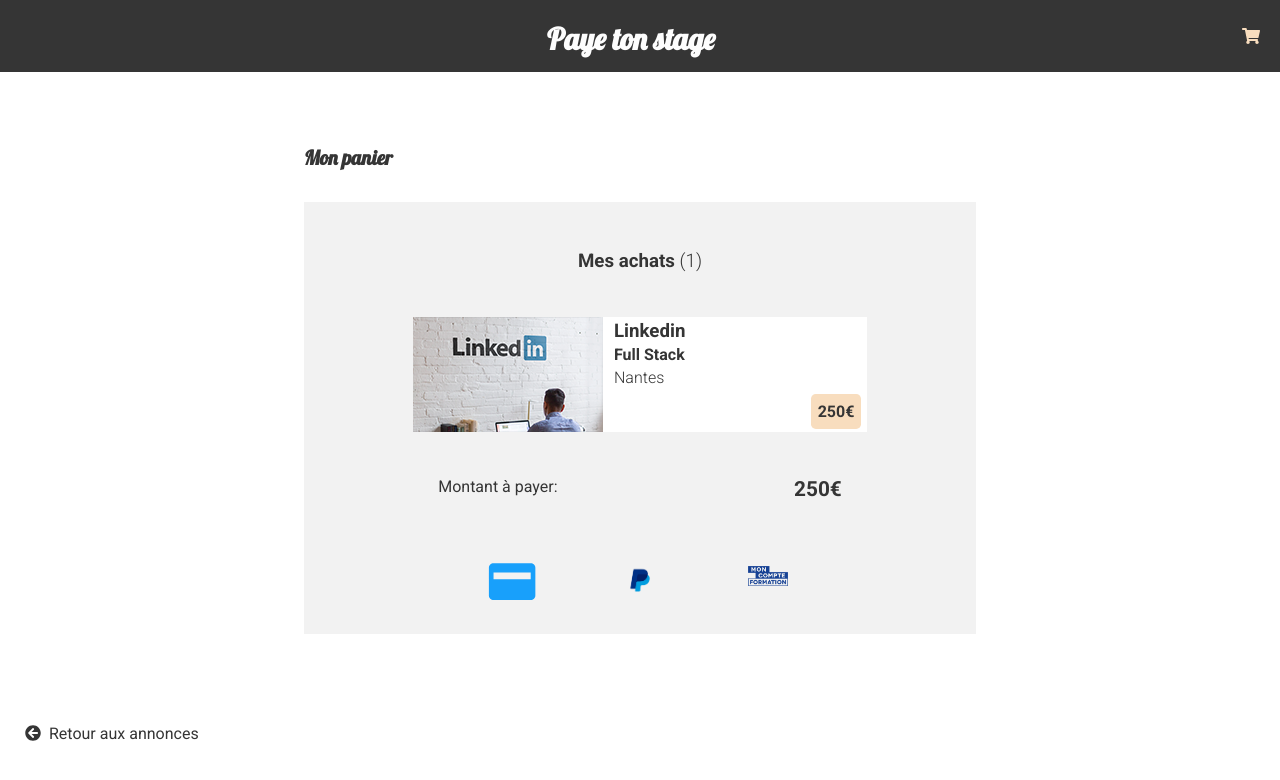
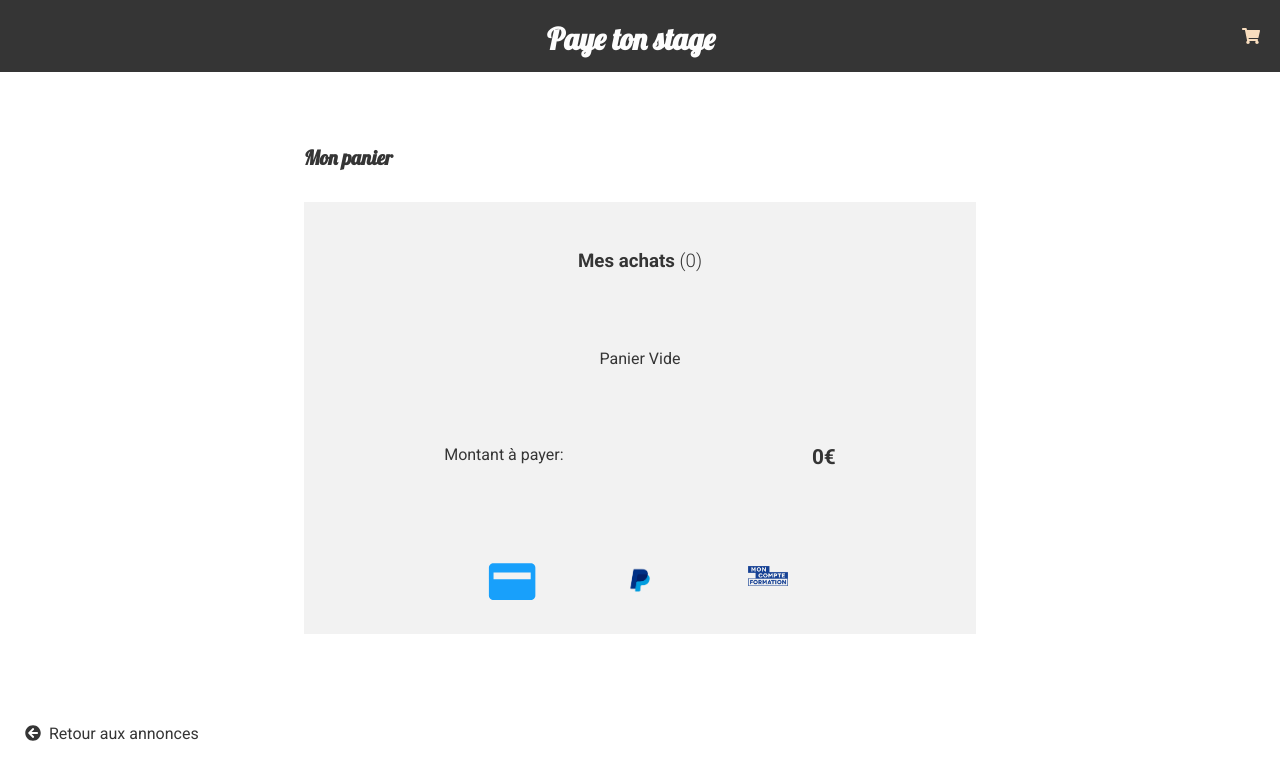
Before and after one commit to nicholas570/Hackathon_SEO, a React (Create React App) app: page /panier in a window 1280 px wide. Shown: the top 780 px of the page. Built offline with nearby package versions, Linux system fonts and the light colour scheme.

Commit message:
init notif basket

```diff
--- a/src/component/layouts/Details.layout.jsx
+++ b/src/component/layouts/Details.layout.jsx
@@ -1,14 +1,17 @@
-import React from 'react';
+import React, { useContext } from 'react';
 import PropTypes from 'prop-types';
 import { Link } from 'react-router-dom';
 import { FontAwesomeIcon } from '@fortawesome/react-fontawesome';
 import { faShoppingCart } from '@fortawesome/free-solid-svg-icons';
 
 import Return from '../common/Return';
+import Notif from '../common/notif/Notif';
+import { AnnonceContext } from '../../Context/AnnonceContext';
 
 import style from '../../css/HeaderAndFooter.module.css';
 
 function DetailsLayout({ children }) {
+  const { annonce } = useContext(AnnonceContext);
   return (
     <>
       <header className={style.header}>
@@ -20,6 +23,7 @@ function DetailsLayout({ children }) {
             }}
             icon={faShoppingCart}
           />
+          {annonce.length > 0 && <Notif length={annonce.length} />}
         </Link>
       </header>
       <section className={style.container}>{children}</section>
--- a/src/component/layouts/Header.layout.jsx
+++ b/src/component/layouts/Header.layout.jsx
@@ -1,12 +1,16 @@
-import React from 'react';
+import React, { useContext } from 'react';
 import PropTypes from 'prop-types';
 import { Link } from 'react-router-dom';
 import { FontAwesomeIcon } from '@fortawesome/react-fontawesome';
 import { faShoppingCart } from '@fortawesome/free-solid-svg-icons';
 
+import Notif from '../common/notif/Notif';
+import { AnnonceContext } from '../../Context/AnnonceContext';
+
 import style from '../../css/HeaderAndFooter.module.css';
 
 function HeaderLayout({ children }) {
+  const { annonce } = useContext(AnnonceContext);
   return (
     <>
       <header className={style.header}>
@@ -18,6 +22,7 @@ function HeaderLayout({ children }) {
             }}
             icon={faShoppingCart}
           />
+          {annonce.length > 0 && <Notif length={annonce.length} />}
         </Link>
       </header>
       <div className={style.container}>{children}</div>
--- a/src/component/payement/AnnoucementCard/AnnoucementCard.jsx
+++ b/src/component/payement/AnnoucementCard/AnnoucementCard.jsx
@@ -12,14 +12,18 @@ const AnnoucementCard = ({
 }) => {
   return (
     <div className={style.CardLayout}>
-      <img src={logo_small} alt={`logo ${name}`} />
+      <img
+        className={style.pictureCompany}
+        src={logo_small}
+        alt={`logo ${name}`}
+      />
       <section className={style.descriptionCard}>
         <div className={style.decriptionCard}>
           <h3 className={style.company}>{name}</h3>
           <h4 className={style.expert}>{expertise}</h4>
           <p className={style.location}>{localisation}</p>
         </div>
-        <p className={style.price}>{prix}</p>
+        <p className={style.price}>{`${prix}€`}</p>
       </section>
     </div>
   );
--- a/src/component/payement/AnnoucementCard/AnnoucementCard.module.css
+++ b/src/component/payement/AnnoucementCard/AnnoucementCard.module.css
@@ -3,6 +3,11 @@
   background-color: #fff;
   padding-right: 0.4rem;
   width: 90%;
+  margin: 1rem 0;
+}
+
+.pictureCompany {
+  max-width: 190px;
 }
 
 .descriptionCard {
--- a/src/component/views/AnnouncementDetailled.jsx
+++ b/src/component/views/AnnouncementDetailled.jsx
@@ -18,9 +18,10 @@ export default function AnnouncementDetaille() {
   const { annonce, setAnnonce } = useContext(AnnonceContext);
   const [annoucement, setAnnoucement] = useState([]);
   const { id } = useParams();
+
   const handleAnnonces = () => {
-    const set1 = new Set([]);
-    setAnnonce([...set1, annoucement]);
+    const set1 = new Set([...annonce, annoucement]);
+    setAnnonce([...set1]);
   };
 
   useEffect(() => {
--- a/src/component/views/Shipping.jsx
+++ b/src/component/views/Shipping.jsx
@@ -1,8 +1,9 @@
-import React from 'react';
+import React, { useContext } from 'react';
 import { Helmet } from 'react-helmet';
 
 import AnnoucementCard from '../payement/AnnoucementCard/AnnoucementCard';
 import Payement from '../common/Payment/Payement';
+import { AnnonceContext } from '../../Context/AnnonceContext';
 
 import linkedinSmall from '../../Assets/Images/linkedin-small.png';
 import styles from '../../css/Shipping.module.css';
@@ -11,6 +12,9 @@ import cpf from '../../Assets/Logo/cpf.png';
 import paypal from '../../Assets/Logo/pp.png';
 
 function Shipping() {
+  const { annonce } = useContext(AnnonceContext);
+
+  const price = annonce.reduce((acc, curr) => acc + curr.prix, 0);
   return (
     <>
       <Helmet>
@@ -30,18 +34,27 @@ function Shipping() {
           <div className={styles.ShippingCard}>
             <h3 className={styles.titleAchat}>
               Mes achats&nbsp;
-              <span className={styles.numberAnnounceBasket}>(1)</span>
+              <span className={styles.numberAnnounceBasket}>
+                {`(${annonce.length})`}
+              </span>
             </h3>
-            <AnnoucementCard
-              logo_small={linkedinSmall}
-              name="Linkedin"
-              localisation="Nantes"
-              expertise="Full Stack"
-              prix="250€"
-            />
+            {annonce.length > 0 ? (
+              annonce.map((card) => (
+                <AnnoucementCard
+                  key={card.id}
+                  logo_small={card.logo_small}
+                  name={card.nom}
+                  localisation={card.localisation}
+                  expertise={card.expertise}
+                  prix={card.prix}
+                />
+              ))
+            ) : (
+              <p>Panier Vide</p>
+            )}
             <p className={styles.descritionPrice}>
               Montant à payer:
-              <span className={styles.descritionPriceSpan}>250€</span>
+              <span className={styles.descritionPriceSpan}>{`${price}€`}</span>
             </p>
             <section className={styles.wrapperAllPayement}>
               <Payement
--- a/src/css/Shipping.module.css
+++ b/src/css/Shipping.module.css
@@ -50,7 +50,7 @@
 
 @media screen and (min-width: 768px) {
   .ShippingCard {
-    height: 50vh;
+    min-height: 50vh;
     padding: 1rem;
     width: 60vw;
   }
```
